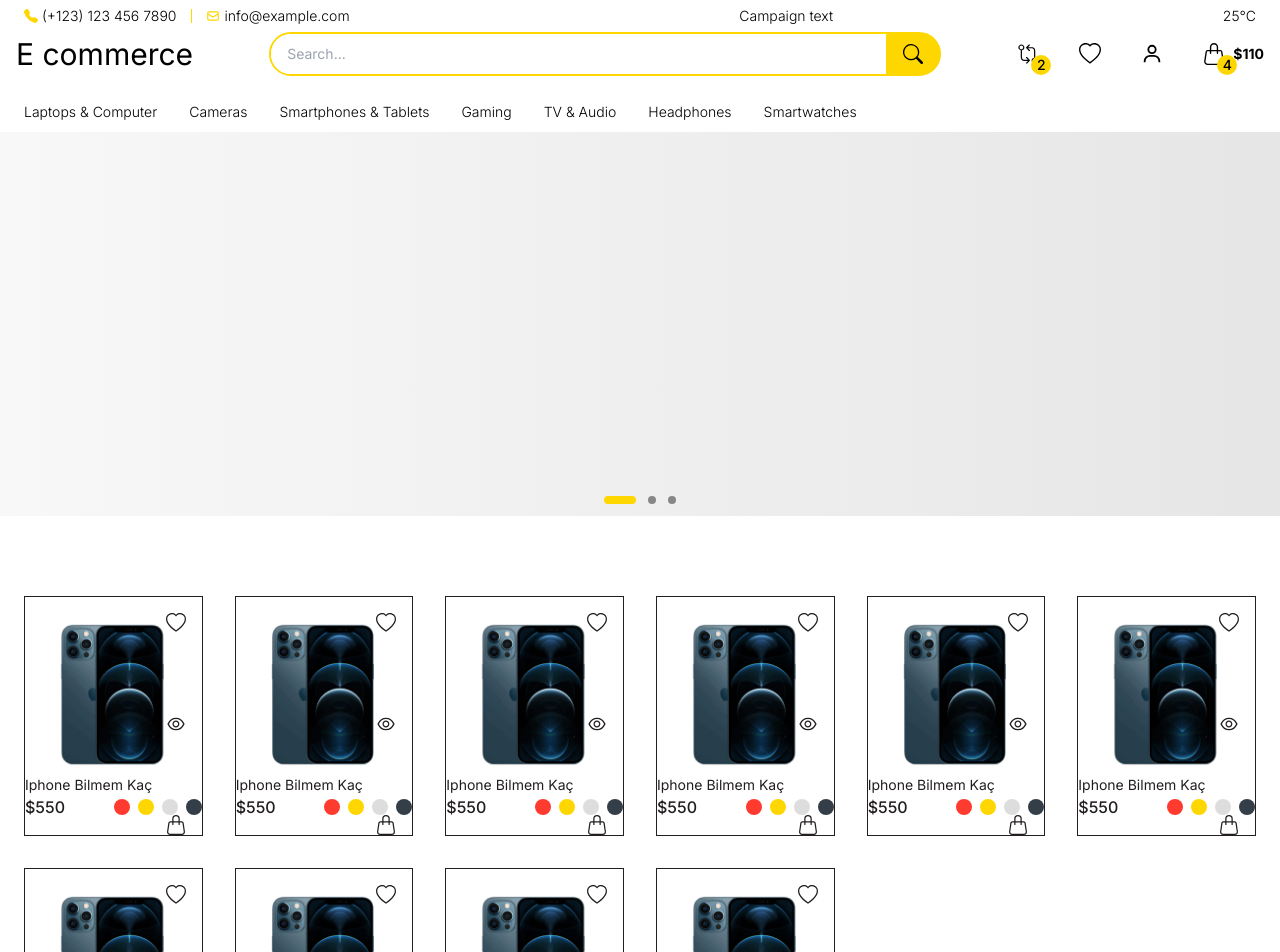
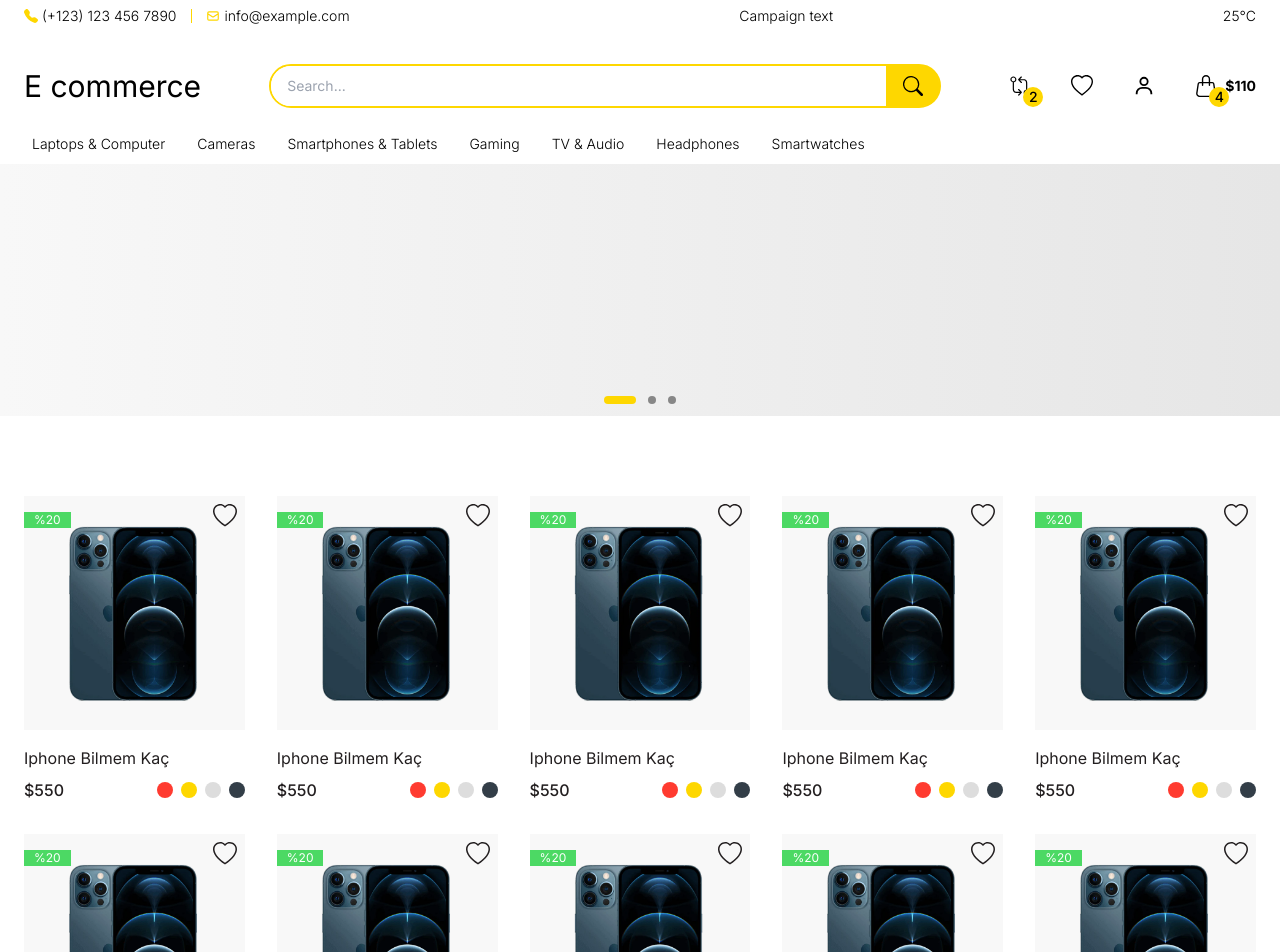
Before and after one commit to AliKarabulut/next-shop, a Next.js app: page / in a window 1280 px wide. Shown: the top 952 px of the page. Built offline with nearby package versions, Linux system fonts and the light colour scheme.

Commit message:
productcard update

```diff
--- a/src/app/page.tsx
+++ b/src/app/page.tsx
@@ -4,9 +4,9 @@ import IntroSwiper from "@/components/swipers/introSwiper";
 const Home = () => {
   return (
     <main>
-      <IntroSwiper></IntroSwiper>
+      <IntroSwiper/>
       <section>
-        <div className="container grid grid-cols-2 sm:grid-cols-3 md:grid-cols-4  lg:grid-cols-5 xl:grid-cols-6 gap-8 mx-auto mt-20">
+        <div className="container grid grid-cols-2 sm:grid-cols-3 md:grid-cols-4 lg:grid-cols-5  gap-8 mx-auto mt-20">
           {Array(10)
             .fill(0)
             .map((_, index) => (
--- a/src/components/header/container/index.tsx
+++ b/src/components/header/container/index.tsx
@@ -20,22 +20,24 @@ const HeaderContainer = () => {
   }, []);
 
   useEffect(() => {
-    if (scrollY === 0) {
+    if (scrollY <= 32) {
       setIsScrollSmall(true);
-    } else if (scrollY > 156) {
+    } else if (32 < scrollY && scrollY < 164) {
+      return;
+    } else if (scrollY >= 164) {
       setIsScrollSmall(false);
     }
   }, [scrollY]);
 
   return (
-    <div className={`w-full bg-white max-md:py-2.5 ${!isScrollSmall ? "fixed top-[-150px] animate-open duration-300 shadow-md " : ""}`}>
-      <div className={`container mx-auto flex flex-col gap-4 md:duration-300 md:transition-spacing ${!isScrollSmall ? "py-2.5" : "md:pt-8"}`}>
+    <div className={`w-full absolute bg-white max-md:py-2.5 z-50 ${!isScrollSmall ? "!fixed top-[-150px] animate-open shadow-md " : ""}`}>
+      <div className={`container mx-auto flex flex-col gap-4 ${!isScrollSmall ? "py-2.5" : "md:pt-8"}`}>
         <div className="flex justify-between w-full items-center gap-10">
           <div className="text-3xl whitespace-nowrap">E commerce</div>
           <Search />
           <ActionButtons className="max-md:hidden" />
         </div>
-        <CategoryList></CategoryList>
+        {isScrollSmall && <CategoryList />}
       </div>
     </div>
   );
--- a/src/components/productCard/index.tsx
+++ b/src/components/productCard/index.tsx
@@ -7,14 +7,26 @@ const DummyData = {
   price: 550,
   image: "/products/phone1.png",
   colors: ["#ff3b30", "#fed700", "#dddddd", "#333e48"],
+  discount: 20,
 };
 
 const ProductCard = () => {
   return (
-    <div className="relative border py-4 text-dark">
-      <Image src={DummyData.image} width={720} height={660} alt="phone" />
+    <div className="text-dark group overflow-hidden cursor-pointer relative">
+      <div className="relative text-2xl  bg-grayLighter mb-4 py-4">
+        <Image src={DummyData.image} width={720} height={660} alt="phone" />
+        <div className="absolute right-0 top-0 bg-gray-100 p-2 rounded-full">
+          <BsHeart />
+        </div>
+        <div className="absolute text-3xl translate-x-12 group-hover:translate-x-0 duration-200 right-0 top-14 bg-gray-100 p-2 rounded-full">
+          <AiOutlineEye />
+        </div>
+        <div className="absolute bg-yellow translate-x-12 group-hover:translate-x-0 duration-200 delay-75 right-0 -bottom-4 bg-gray-100 p-2 rounded-full">
+          <BsHandbag />
+        </div>
+      </div>
       <div>
-        <div className="capitalize font-normal text-sm">{DummyData.name}</div>
+        <div className="capitalize font-normal text-base w-3/4 truncate mb-2">{DummyData.name}</div>
         <div className="flex items-center justify-between">
           <div className="font-medium text-base">${DummyData.price}</div>
           <div className="flex gap-2">
@@ -25,17 +37,7 @@ const ProductCard = () => {
             )}
           </div>
         </div>
-      </div>
-      <div className="absolute top-2 right-2 flex flex-col justify-between gap-2 h-full ">
-        <div className="bg-gray-100 p-2 rounded-full">
-          <BsHeart size={20} />
-        </div>
-        <div className="bg-gray-100 p-2 rounded-full">
-          <AiOutlineEye size={20} />
-        </div>
-        <div className="bg-gray-100 p-2 rounded-full">
-          <BsHandbag size={20} />
-        </div>
+        {DummyData.discount && <div className="text-xs leading-none px-2.5 py-0.5 absolute text-white bg-green left-0 top-4">%{DummyData.discount}</div>}
       </div>
     </div>
   );
```
